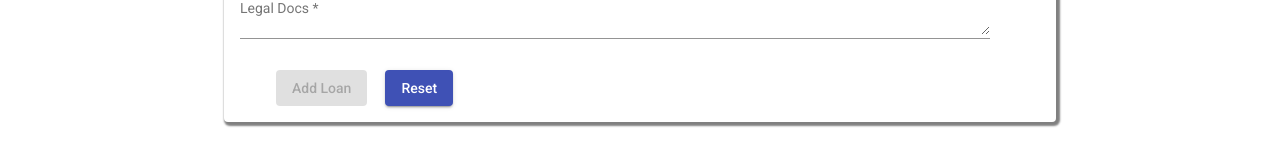
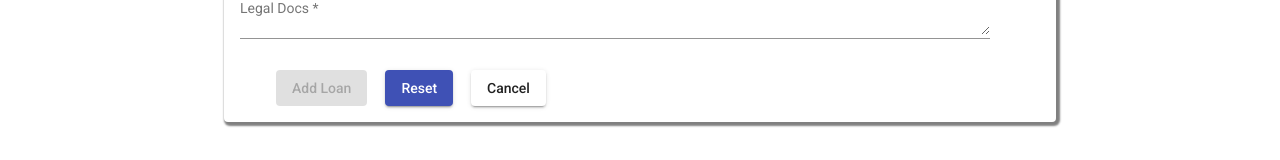
Before and after one commit to swaap18/loan-ui, an Angular app: page /addloan in a window 1280 px wide. Shown: the part 564-724 px from the top of the page. Built offline with nearby package versions, Linux system fonts and the light colour scheme.

Commit message:
upated ui

```diff
--- a/src/app/add-loan/add-loan.component.html
+++ b/src/app/add-loan/add-loan.component.html
@@ -69,6 +69,7 @@
               <div class="button">
                 <button mat-raised-button color="primary" type="submit" [disabled]="form.controls.userFirstName.hasError('required') || form.controls.loanId.hasError('required')" (click)="openSnackBar()">Add Loan</button>
                 <button mat-raised-button color="primary" type="reset">Reset</button>
+                <a mat-raised-button routerLink="/searchloan" href="#">Cancel</a>
               </div>
 
       </form>
```
